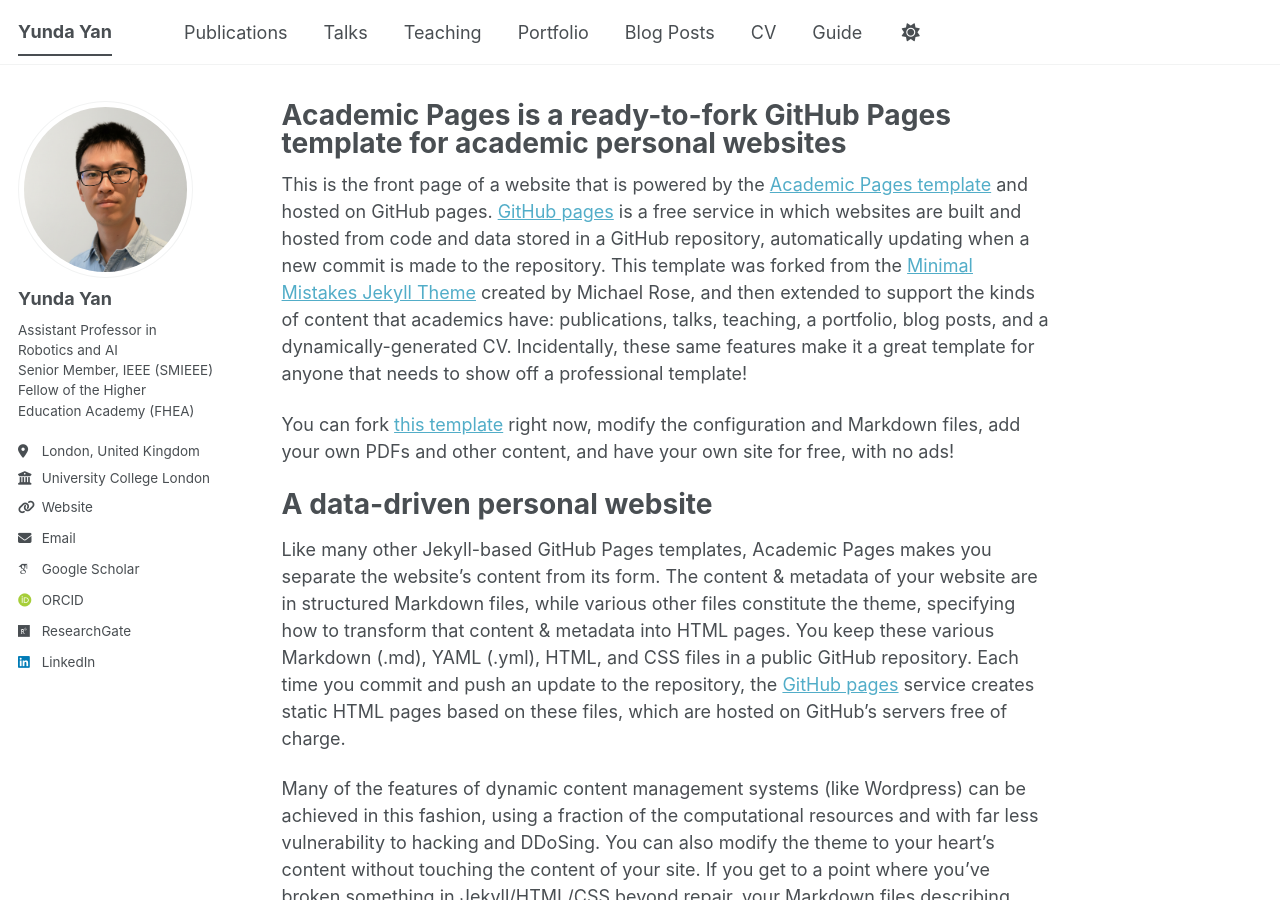
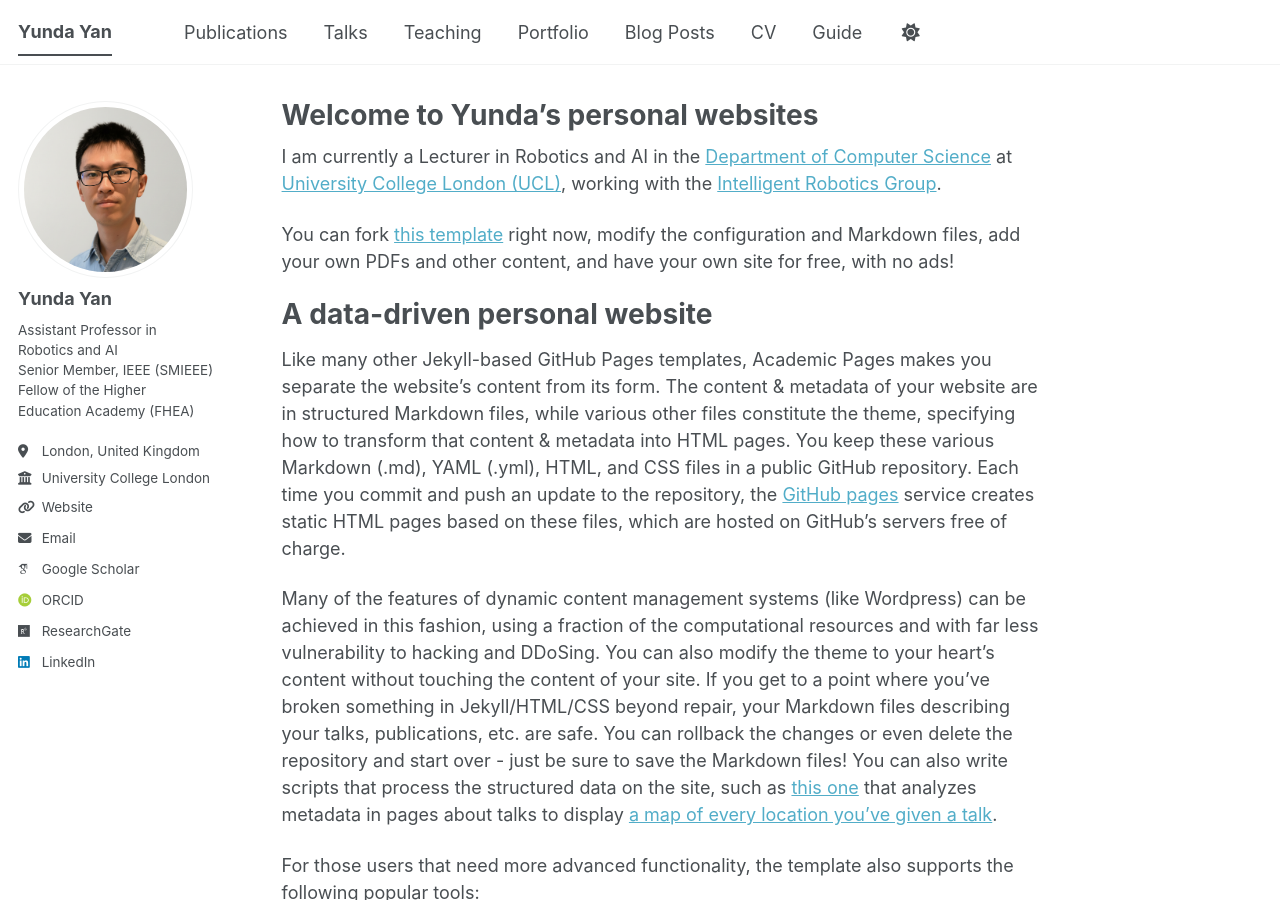
Before and after one commit to YundaYan/YundaYan.github.io, a Jekyll site: the page built from _pages/about.md, in a window 1280 px wide and 900 px high. Built offline with Jekyll 4.4.1, drawn with Linux system fonts in a browser that asks for light colours; some web fonts are replaced; a script bundle is joined from its source files by our own code; library files that are not in the unit come from our copies.

Commit message:
Modify about page title and content
Updated the title and introductory text on the about page to reflect personal information.

```diff
--- a/_pages/about.md
+++ b/_pages/about.md
@@ -1,13 +1,13 @@
 ---
 permalink: /
-title: "Academic Pages is a ready-to-fork GitHub Pages template for academic personal websites"
+title: "Welcome to Yunda's personal websites"
 author_profile: true
 redirect_from:
   - /about/
   - /about.html
 ---
 
-This is the front page of a website that is powered by the [Academic Pages template](https://github.com/academicpages/academicpages.github.io) and hosted on GitHub pages. [GitHub pages](https://pages.github.com) is a free service in which websites are built and hosted from code and data stored in a GitHub repository, automatically updating when a new commit is made to the repository. This template was forked from the [Minimal Mistakes Jekyll Theme](https://mmistakes.github.io/minimal-mistakes/) created by Michael Rose, and then extended to support the kinds of content that academics have: publications, talks, teaching, a portfolio, blog posts, and a dynamically-generated CV. Incidentally, these same features make it a great template for anyone that needs to show off a professional template!
+I am currently a Lecturer in Robotics and AI in the [Department of Computer Science](https://www.ucl.ac.uk/engineering/computer-science) at [University College London (UCL)](https://www.ucl.ac.uk), working with the [Intelligent Robotics Group](https://www.ucl.ac.uk/engineering/computer-science/research/research-groups-and-centres/intelligent-robotics-group).
 
  You can fork [this template](https://github.com/academicpages/academicpages.github.io) right now, modify the configuration and Markdown files, add your own PDFs and other content, and have your own site for free, with no ads!
 
```
